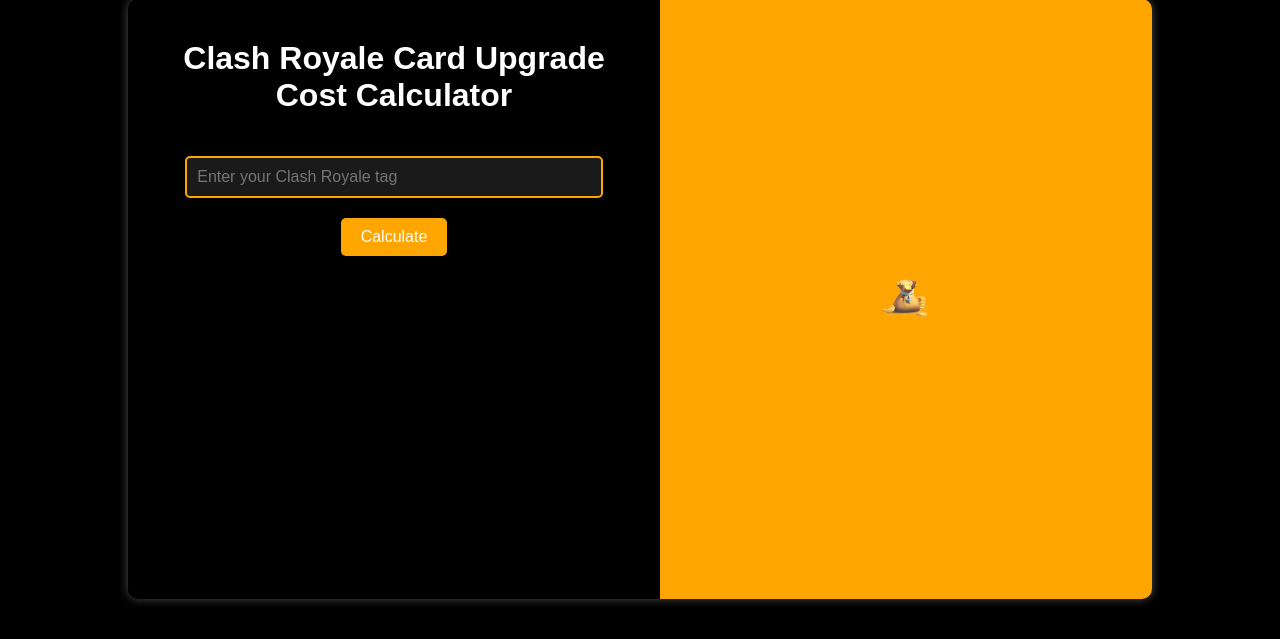
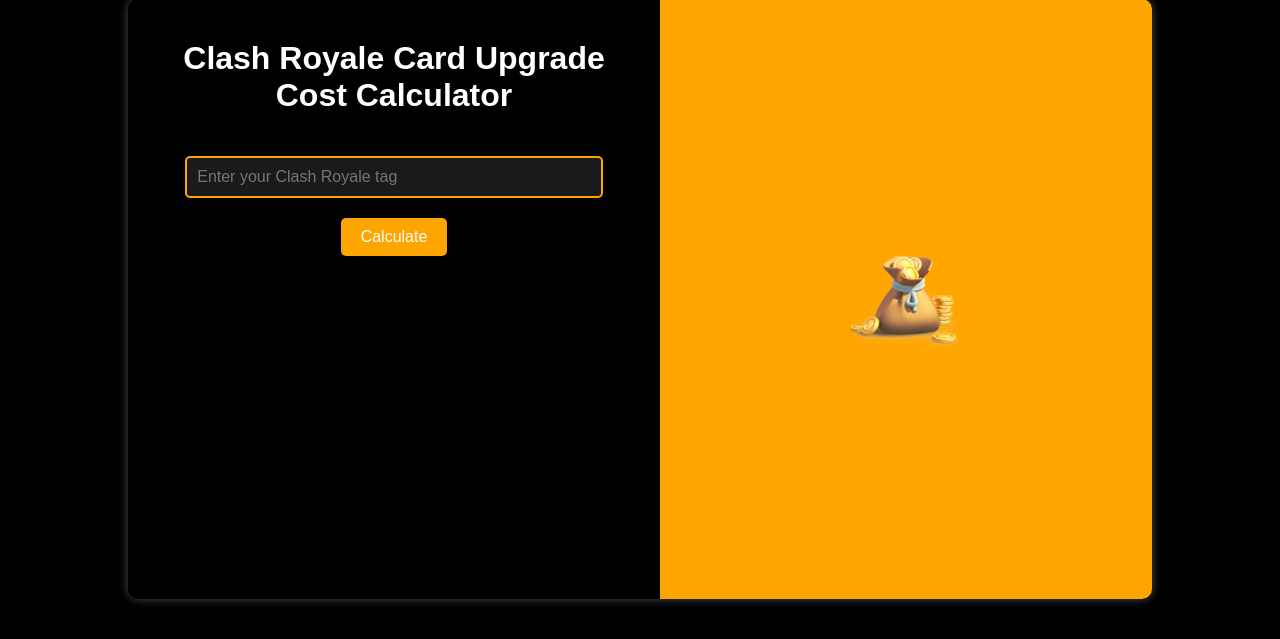
Before and after one commit to TiagoFar78/ClashRoyaleToolKit, a Flask app: page / in a window 1280 px wide. Shown: the part 101-740 px from the top of the page. Run offline with Flask 3, Linux system fonts and the light colour scheme.

Commit message:
Bigger gold bag

```diff
--- a/static/styles.css
+++ b/static/styles.css
@@ -39,8 +39,8 @@
 }
 
 .gold-icon {
-    width: 50px;
-    height: 50px;
+    width: 120px; /* Increase the width to make the gold icon larger */
+    height: 120px; /* Increase the height to make the gold icon larger */
 }
 
 #input-box {
```
